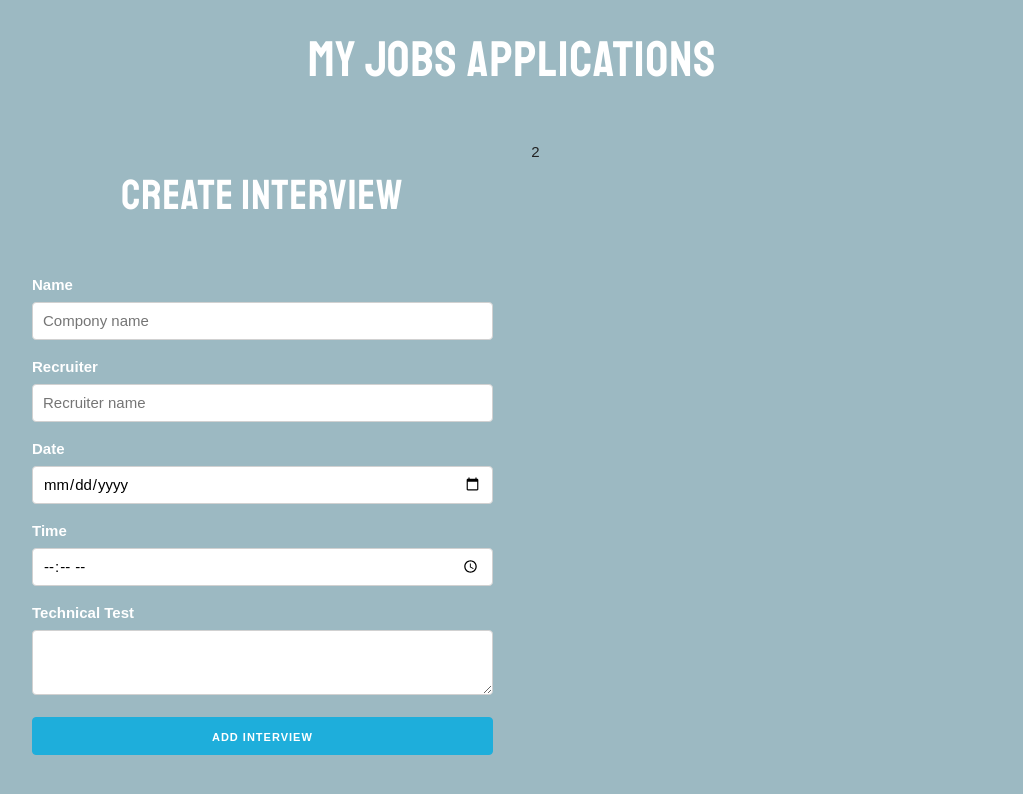
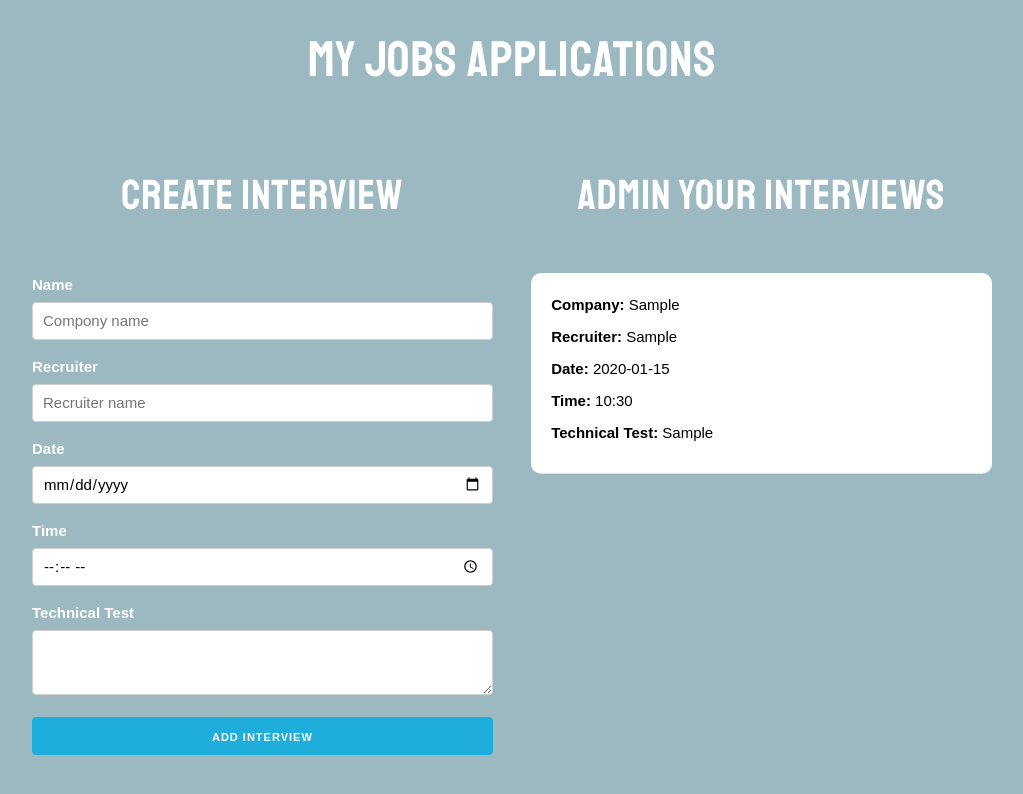
Before and after one commit to IronHack-MERN/my-interviews-app, a React (Create React App) app: page / in a window 1280 px wide. Both pictures are taken after typing "Sample", "Sample", "2020-01-15", "10:30", "Sample" into the empty fields and a click on the button "ADD INTERVIEW". Shown: the top 794 px of the page, without its empty margins (128-1151 px from the left). Built offline with nearby package versions, Linux system fonts and the light colour scheme.

Commit message:
ADD interview component

```diff
--- a/src/App.js
+++ b/src/App.js
@@ -1,10 +1,9 @@
 import React, { Fragment, useState } from "react";
 import "./App.css";
 import Form from './components/Form';
+import Interview from './components/Interview';
 
 function App() {
-
-  // Array of interviews
   const [ interviews, saveInterviews ] = useState([]);
 
   const createInterview = (interview) => {
@@ -24,7 +23,16 @@ function App() {
               createInterview = {createInterview}
             />
           </div>
-          <div className="one-half column">2</div>
+          <div className="one-half column">
+            <h2>Admin your interviews</h2>
+            {
+              interviews.map( (interview) => (
+                <Interview
+                  key = {interview.id}
+                  interview = {interview}
+                />
+            ))}
+          </div>
         </div>
       </div>
     </Fragment>
--- /dev/null
+++ b/src/components/Interview.js
@@ -0,0 +1,15 @@
+import React from 'react';
+
+const Interview = ({ interview }) => {
+    return (
+        <div className='cita'>
+            <p>Company: <span>{interview.company}</span></p>
+            <p>Recruiter: <span>{interview.recruiter}</span></p>
+            <p>Date: <span>{interview.date}</span></p>
+            <p>Time: <span>{interview.time}</span></p>
+            <p>Technical Test: <span>{interview.technicalTest}</span></p>
+        </div>
+     );
+}
+
+export default Interview;
```
